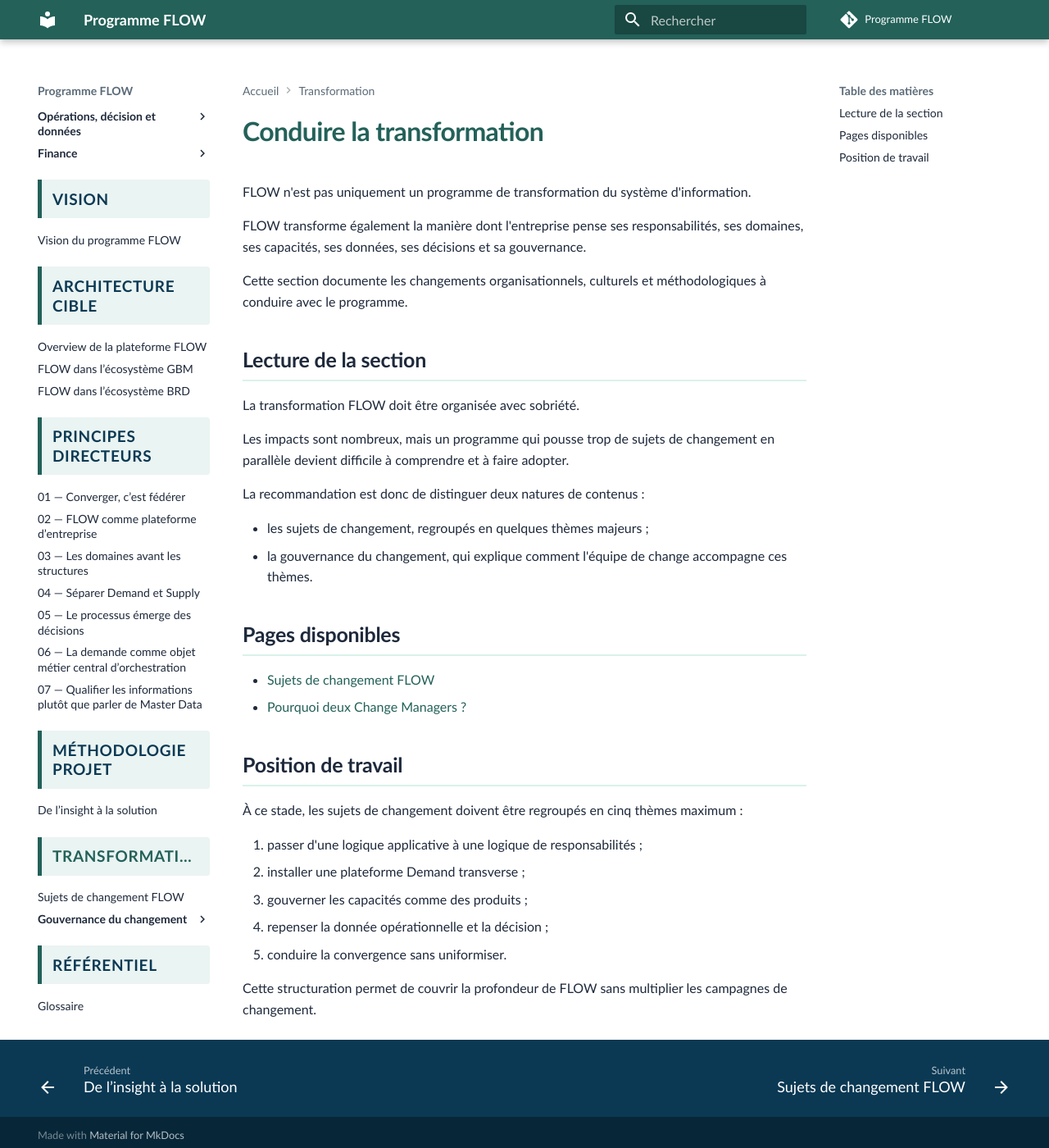
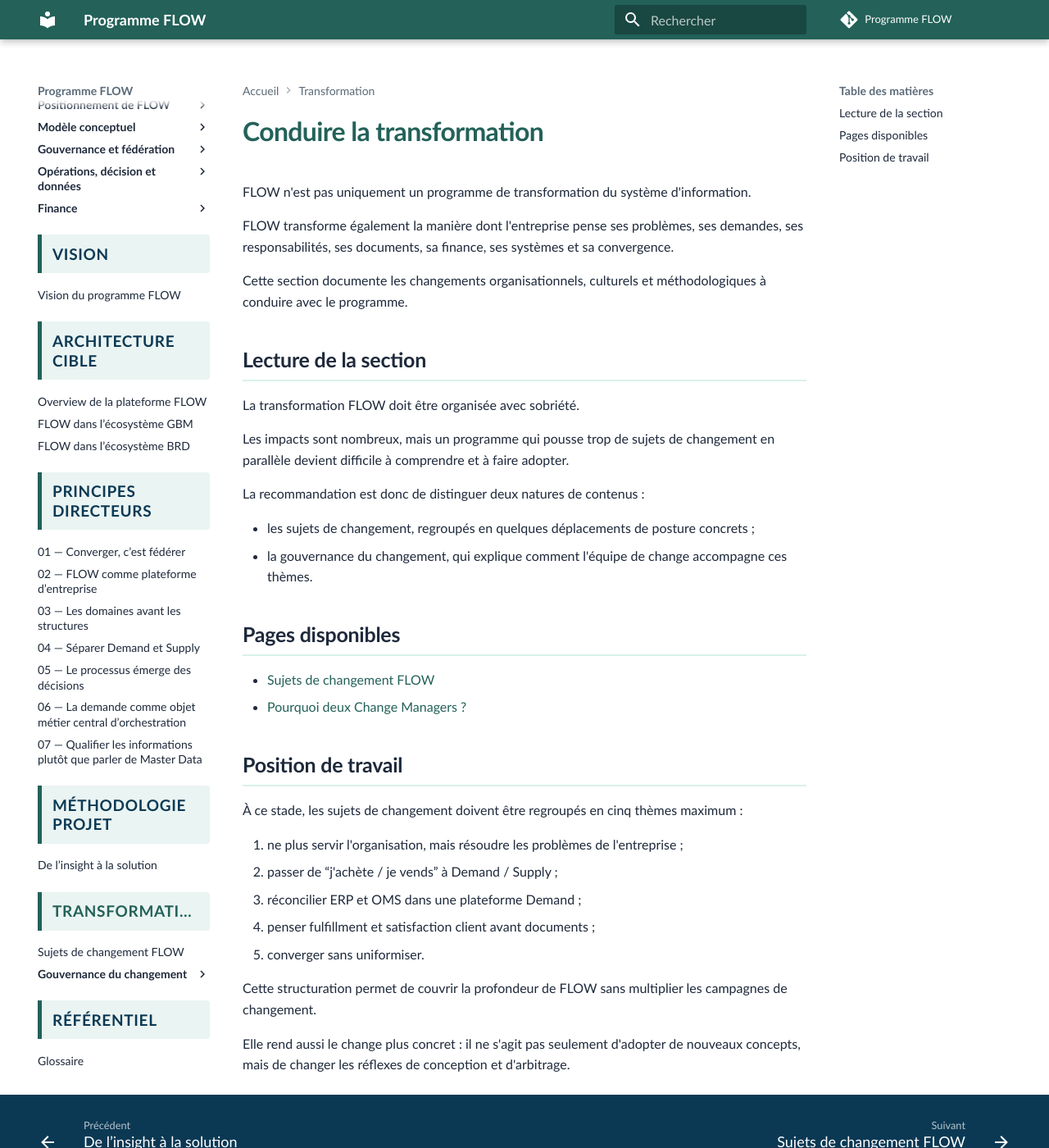
Before and after one commit to laurent-sintes/FLOW-Program, an MkDocs documentation site: the page built from docs/transformation/index.md, in a window 1280 px wide and 1400 px high. Shown: the whole window at 82% size. Built offline with MkDocs 1.6.1 and Material for MkDocs 9.7.7, drawn with Linux system fonts in a browser that asks for light colours; comment, search, counter and statistics services are not loaded.

Commit message:
Update transformation index with concrete change topics

```diff
--- a/docs/transformation/index.md
+++ b/docs/transformation/index.md
@@ -2,7 +2,7 @@
 
 FLOW n'est pas uniquement un programme de transformation du système d'information.
 
-FLOW transforme également la manière dont l'entreprise pense ses responsabilités, ses domaines, ses capacités, ses données, ses décisions et sa gouvernance.
+FLOW transforme également la manière dont l'entreprise pense ses problèmes, ses demandes, ses responsabilités, ses documents, sa finance, ses systèmes et sa convergence.
 
 Cette section documente les changements organisationnels, culturels et méthodologiques à conduire avec le programme.
 
@@ -14,7 +14,7 @@
 
 La recommandation est donc de distinguer deux natures de contenus :
 
-- les sujets de changement, regroupés en quelques thèmes majeurs ;
+- les sujets de changement, regroupés en quelques déplacements de posture concrets ;
 - la gouvernance du changement, qui explique comment l'équipe de change accompagne ces thèmes.
 
 ## Pages disponibles
@@ -26,10 +26,12 @@
 
 À ce stade, les sujets de changement doivent être regroupés en cinq thèmes maximum :
 
-1. passer d'une logique applicative à une logique de responsabilités ;
-2. installer une plateforme Demand transverse ;
-3. gouverner les capacités comme des produits ;
-4. repenser la donnée opérationnelle et la décision ;
-5. conduire la convergence sans uniformiser.
+1. ne plus servir l'organisation, mais résoudre les problèmes de l'entreprise ;
+2. passer de “j'achète / je vends” à Demand / Supply ;
+3. réconcilier ERP et OMS dans une plateforme Demand ;
+4. penser fulfillment et satisfaction client avant documents ;
+5. converger sans uniformiser.
 
 Cette structuration permet de couvrir la profondeur de FLOW sans multiplier les campagnes de changement.
+
+Elle rend aussi le change plus concret : il ne s'agit pas seulement d'adopter de nouveaux concepts, mais de changer les réflexes de conception et d'arbitrage.
```
